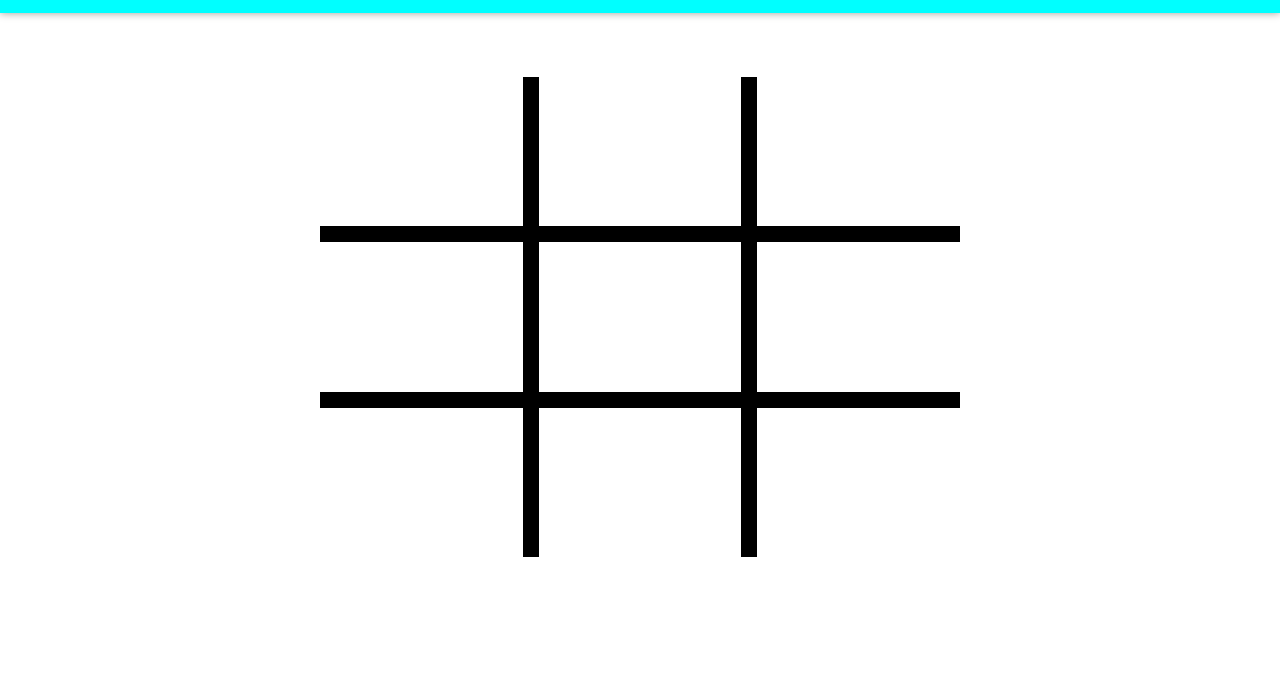
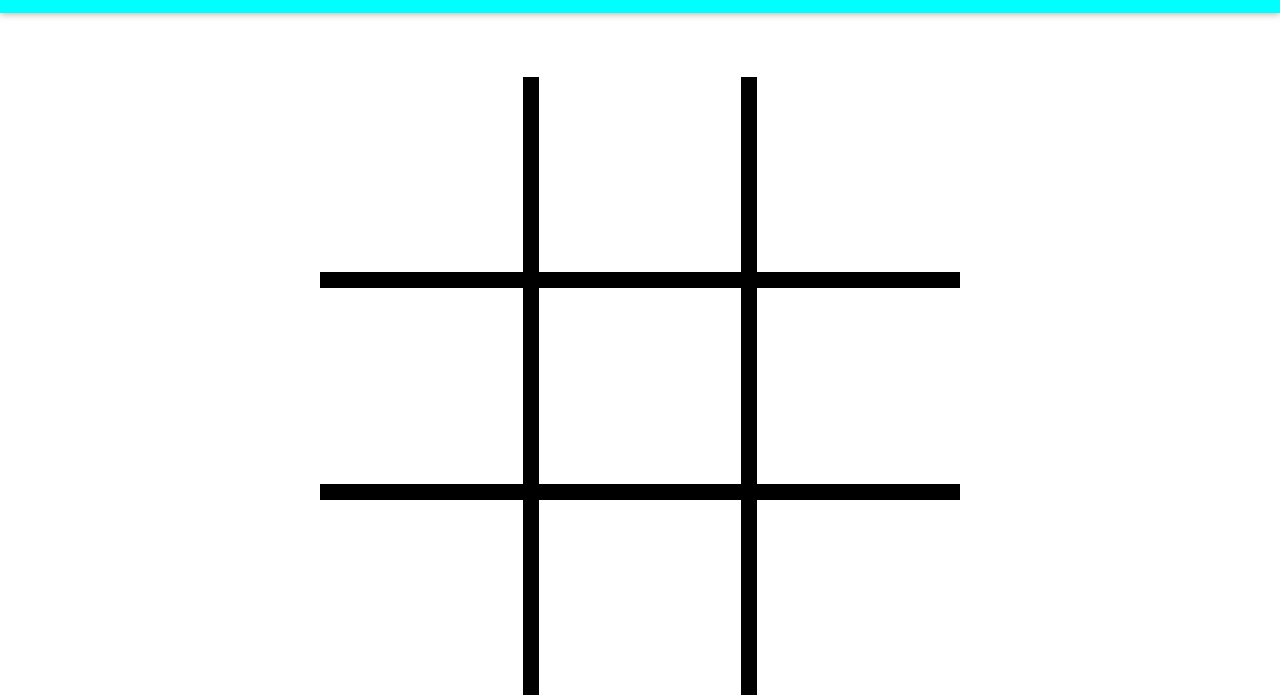
Before and after one commit to Qu1dy/odin-tic-tac-toe, a plain HTML site: page index.html in a window 1280 px wide. Shown: the part 105-800 px from the top of the page. Drawn offline with nearby package versions, Linux system fonts and the light colour scheme; a web font is replaced by a local one.

Commit message:
style: make the board larger

```diff
--- a/style.css
+++ b/style.css
@@ -19,8 +19,8 @@ body {
 
 .game {
     display: grid;
-    height: 60vh;
-    width: 50vw;
+    height: 80vh;
+    width: 80vh;
     background-color: black;
     grid-template: repeat(3, 1fr) / repeat(3, 1fr);
     gap: 1rem 1rem;
```
